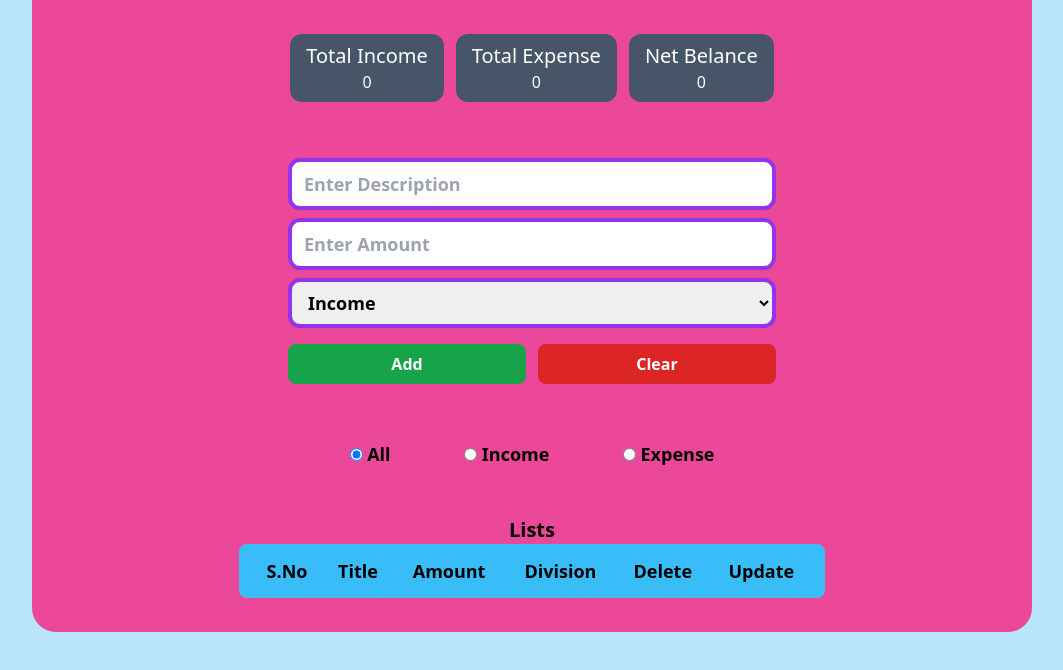
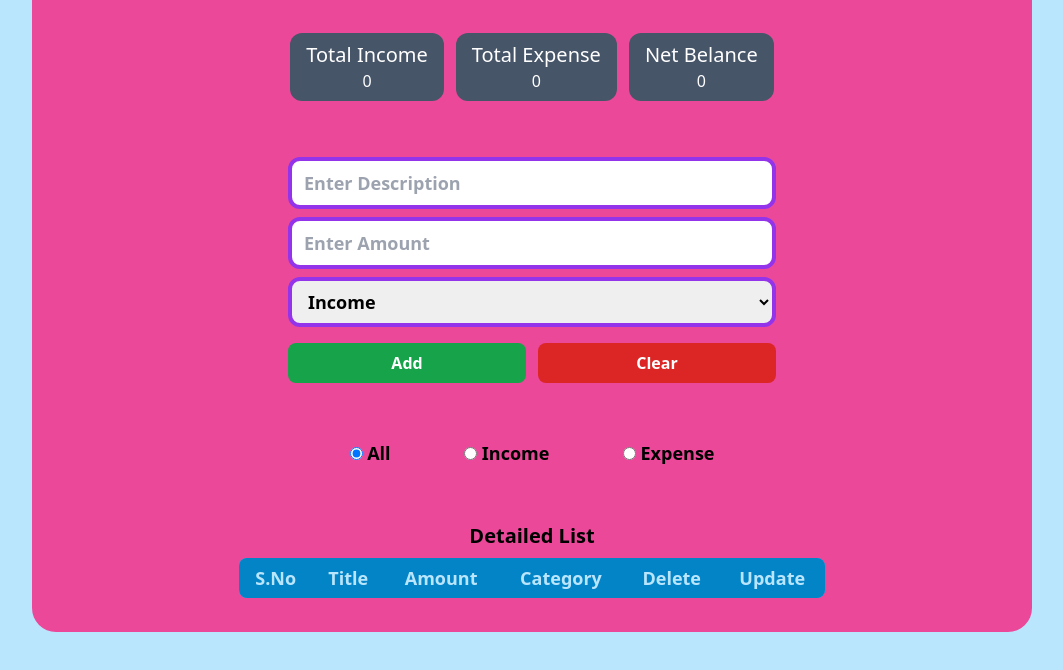
Before and after one commit to Paramesh-Kumar-2004/Income_Expense_Task-4, a plain HTML site: page index.html in a window 1280 px wide. Shown: the part 100-770 px from the top of the page, without its empty margins (108-1171 px from the left). Drawn offline with nearby package versions, Linux system fonts and the light colour scheme.

Commit message:
Completed

```diff
--- a/index.html
+++ b/index.html
@@ -77,19 +77,19 @@
         </div>
 
         <!-- Lists -->
-        <div class="w-[60%] min-w-[300px]">
-            <h4 class="text-xl font-bold text-center">Lists</h4>
-            <ul id="ShowList" class="max-h-32 overflow-y-scroll [scrollbar-width:none] bg-sky-400 p-3 rounded-lg">
+        <div class="w-[100%] md:w-[60%] min-w-[250px]">
+            <h4 class="text-xl font-bold text-center my-2">Detailed List</h4>
+            <ul id="ShowList" class="max-h-32 overflow-y-scroll [scrollbar-width:none] bg-sky-400 rounded-lg">
 
                 <table class="w-full">
                     <thead>
-                        <tr>
-                            <th class="px-2 font-extrabold text-lg">S.No</th>
-                            <th class="px-2 font-extrabold text-lg">Title</th>
-                            <th class="px-2 font-extrabold text-lg">Amount</th>
-                            <th class="px-2 font-extrabold text-lg">Division</th>
-                            <th class="px-2 font-extrabold text-lg">Delete</th>
-                            <th class="px-2 font-extrabold text-lg">Update</th>
+                        <tr class="sticky top-0 bg-sky-600 h-10">
+                            <th class="px-2 font-extrabold text-lg text-sky-200">S.No</th>
+                            <th class="px-2 font-extrabold text-lg text-sky-200">Title</th>
+                            <th class="px-2 font-extrabold text-lg text-sky-200">Amount</th>
+                            <th class="px-2 font-extrabold text-lg text-sky-200">Category</th>
+                            <th class="px-2 font-extrabold text-lg text-sky-200">Delete</th>
+                            <th class="px-2 font-extrabold text-lg text-sky-200">Update</th>
                         </tr>
                     </thead>
 
```
